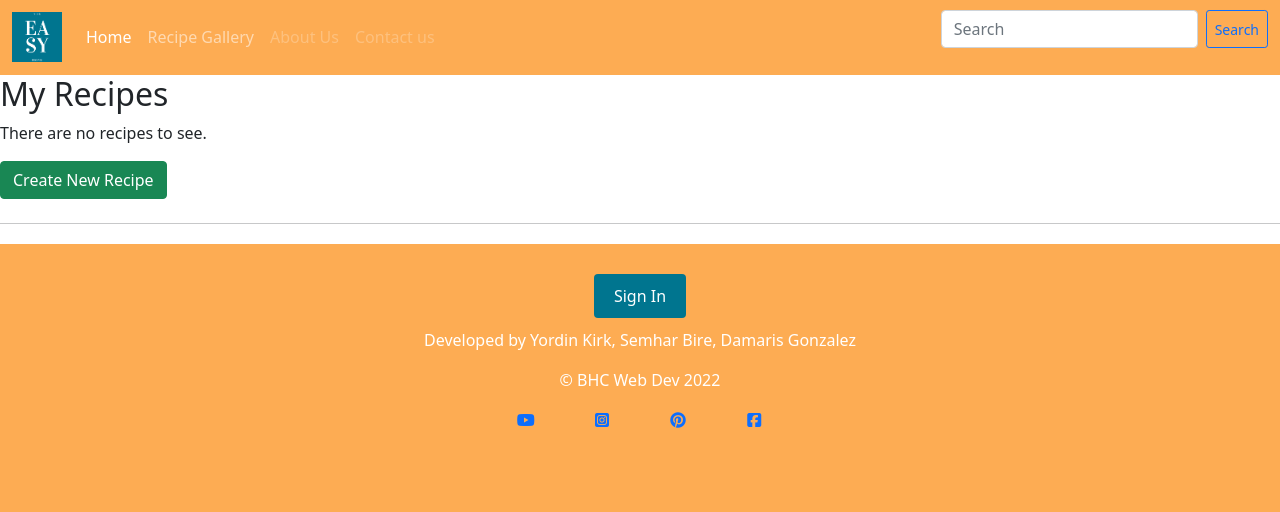
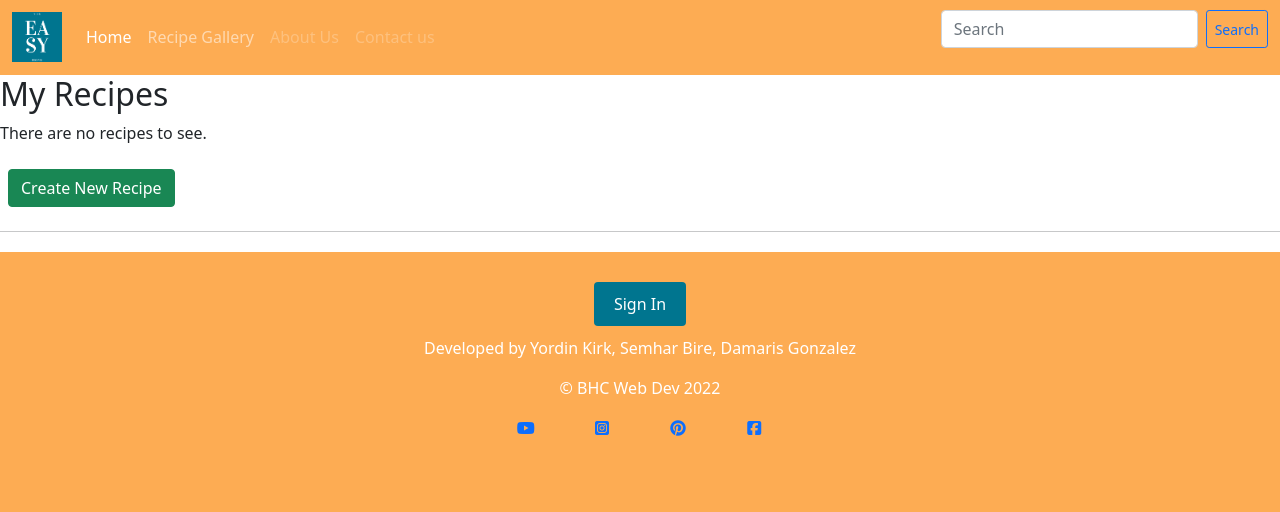
Before and after one commit to KevinKlin3/easyrecipes, a PHP site: page /user/recipes/Recipe.php in a window 1280 px wide. Shown: the part 601-1113 px from the top of the page. Before the commit the page ends 1029 px from the top, so only its background shows below. Run offline with PHP 8.4, Linux system fonts and the light colour scheme; data that the repository does not hold is empty; some libraries are stand-ins or nearby versions.

Commit message:
adjusted the scripts

```diff
--- a/user/recipes/deleteverify.php
+++ b/user/recipes/deleteverify.php
@@ -43,6 +43,7 @@ if (isset($_POST['delete-recipe']))   {
 }
 $pageContent .= <<<HERE
 <section class="container-fluid">
+   <div class="col-md m-3">
    $msg
    <figure><img src="recipeImages/$recipeImage" alt= "recipe image" class="img-thumbnail" />
       <figcaption>$recipeTitle</figcaption>
@@ -60,7 +61,8 @@ $msg
             <input type="submit" name="delete-recipe" value="Verify Delete" class="btn btn-danger">
          </div>
       </form>
-</section>\n
+   </div>
+</section>
 HERE;
 
 include '../../admin/recipeTemplate.html';
--- a/user/recipes/recipe.php
+++ b/user/recipes/recipe.php
@@ -217,26 +217,32 @@ if ($edit) {
 HERE;
 } elseif ($recipeID) {
 	$pageContent .= <<<HERE
+   <section class="container-fluid">
+   <div class="bg-light m-3">
       <h2>$recipeTitle</h2>
       <p>$recipeImage</p>
       <p>$recipeContent</p>
+      <div class="btn-group">
       <form action="recipe.php" method="post">
          <div class="form-group">
             <input type="hidden" name="recipeID" value="$recipeID">
-         <input type="submit" name="edit" value="Edit Post" class="mb-2 btn btn-info">
+            <input type="submit" name="edit" value="Edit Post" class="m-2 btn btn-info">
          </div>
       </form>
       <form action="Recipe.php" method="post">
          <div class="form-group">
-         <input type="submit" name="cancel" value="Recipe List" class="mb-2 btn btn-warning">
+            <input type="submit" name="cancel" value="Recipe List" class="m-2 btn btn-warning">
          </div>
       </form>
       <form action="deleteverify.php" method="post">
          <div class="form-group">
             <input type="hidden" name="recipeID" value="$recipeID">
-      <input type="submit" name="delete" value="Delete" class="mb-2 btn btn-danger">
+            <input type="submit" name="delete" value="Delete" class="m-2 btn btn-danger">
          </div>
       </form>
+      </div>
+   </div>
+   </section>
 HERE;
 } else {
 // 	select data from db
@@ -276,7 +282,7 @@ HERE;
    $selectPost
    <form action="recipe.php" method="post">
    <div class="form-group">
-      <input type="submit" name="edit" value="Create New Recipe" class="mb-2 btn btn-success">
+      <input type="submit" name="edit" value="Create New Recipe" class="m-2 btn btn-success">
    </div>
    </form>
 HERE;
```
Lines whose indentation alone changed are shown as unchanged.
